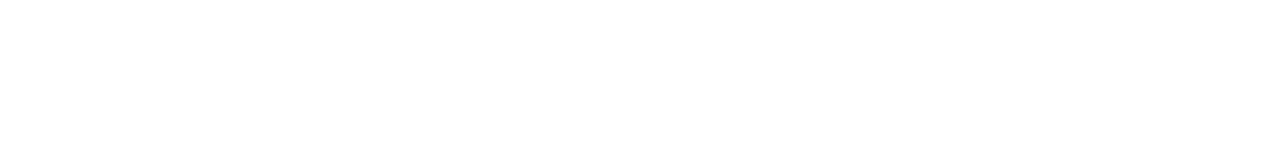
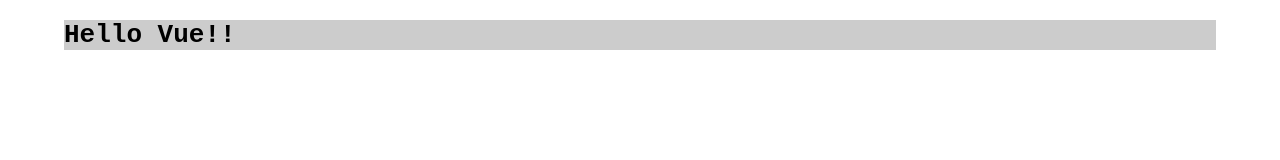
Before and after one commit to CarloDM/vue-hello, a plain HTML site: page index.html in a window 1280 px wide. Drawn offline with nearby package versions, Linux system fonts and the light colour scheme.

Commit message:
stamp message

```diff
--- a/css/style.css
+++ b/css/style.css
@@ -9,3 +9,9 @@
 body {
   font-family: monospace;
 }
+
+.main_container {
+  margin:  20px auto;
+  width: 90vw;
+  background-color: rgb(204, 204, 204);
+}
--- a/index.html
+++ b/index.html
@@ -4,14 +4,17 @@
   <meta charset="UTF-8">
   <meta http-equiv="X-UA-Compatible" content="IE=edge">
   <meta name="viewport" content="width=device-width, initial-scale=1.0">
+
+  <script src="https://unpkg.com/vue@3/dist/vue.global.js"></script>
+
   <link rel="stylesheet" href="css/style.css">
   <title>vue-hello</title>
 </head>
 
 <body>
   <div class="main_container">
-    <div class="my_container">
-      <h1></h1>
+    <div id="app" class="my_container">
+      <h1>{{message}}</h1>
 
     </div>
 
--- a/js/script.js
+++ b/js/script.js
@@ -1 +1,13 @@
+const { createApp } = Vue;
+
+createApp({
+  data(){
+    return {
+      message: 'Hello Vue!!'
+    }
+  }
+}).mount('#app')
+
+
+
 console.log('ciao')
```
Also changed, not shown: 1 other file.
